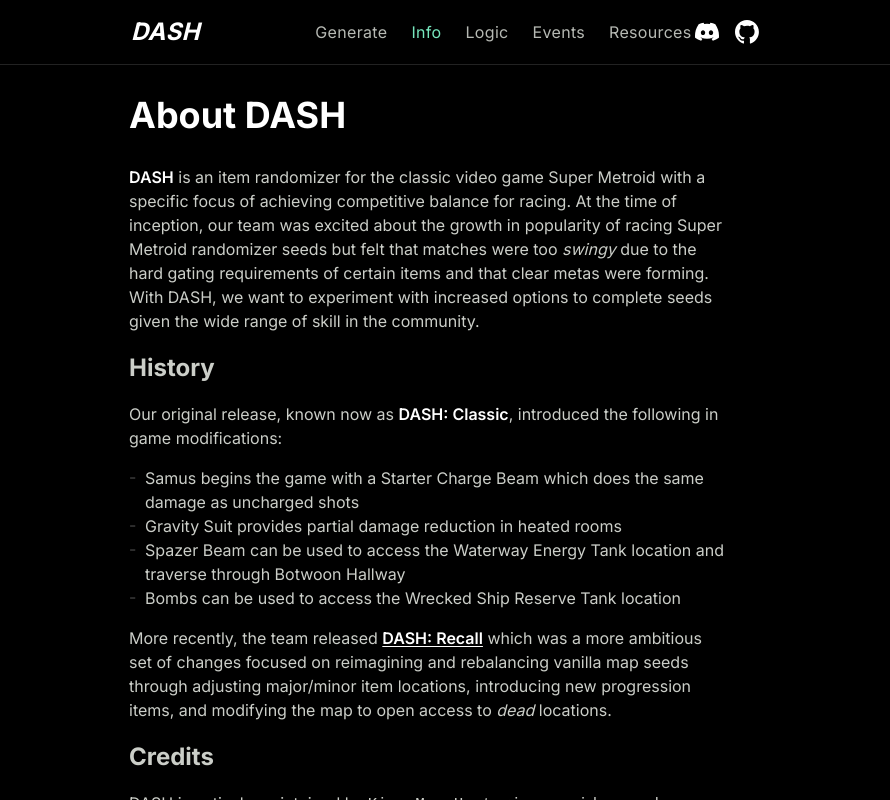
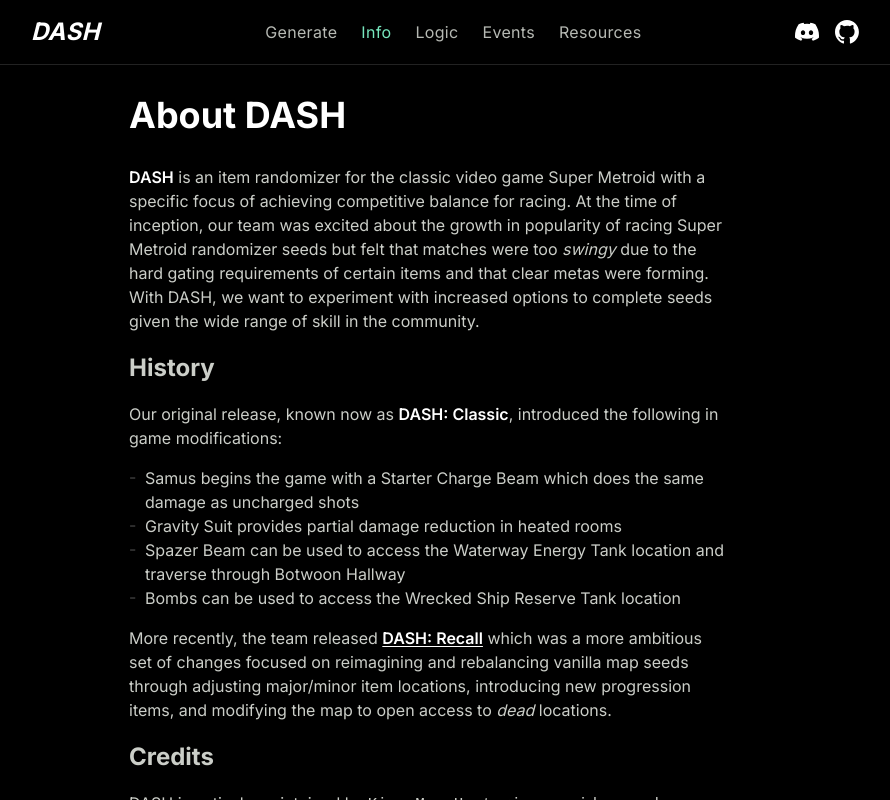
Before and after one commit to dashrando/dash-randomizer, a Next.js app in the folder apps/web/: page /info/about in a window 1280 px wide. Shown: the whole page, without its empty margins (201-1091 px from the left). Built offline with nearby package versions, Linux system fonts and the light colour scheme.

Commit message:
fix menu for new items

```diff
--- a/apps/web/app/components/header.module.css
+++ b/apps/web/app/components/header.module.css
@@ -2,7 +2,7 @@
   display: flex;
   justify-content: space-between;
   align-items: center;
-  max-width: 640px;
+  max-width: 840px;
   margin: 0 auto;
   position: relative;
 }
@@ -53,7 +53,6 @@
 
 .navigation {
   width: 100%;
-  max-width: 300px;
   margin: 0 auto;
   padding: 0;
   font-weight: 400;
@@ -64,7 +63,7 @@
 
 .navigation ul {
   display: flex;
-  justify-content: space-between;
+  justify-content: center;
   align-items: center;
   list-style: none;
   margin: 0;
```
Also changed, not shown: apps/web/app/events/chozo-showcase/page.tsx (added, +14 -0 lines).
